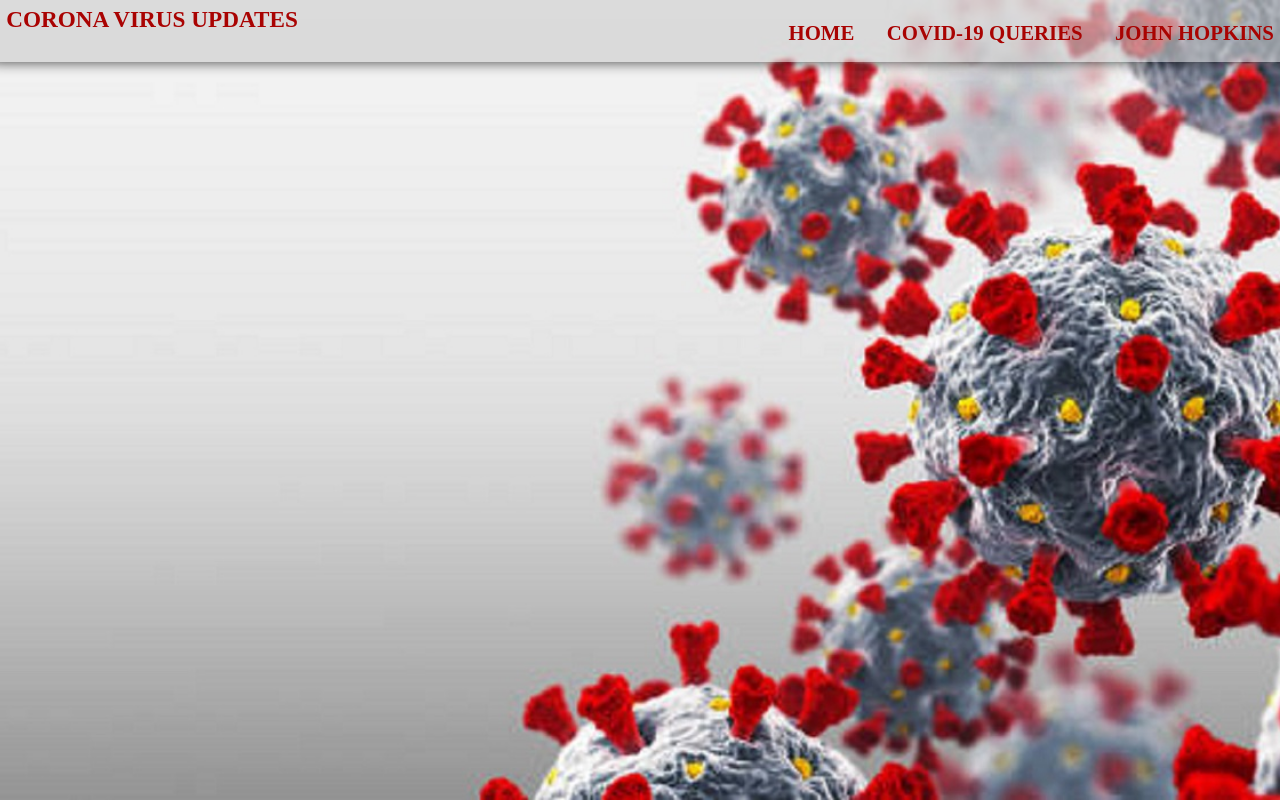
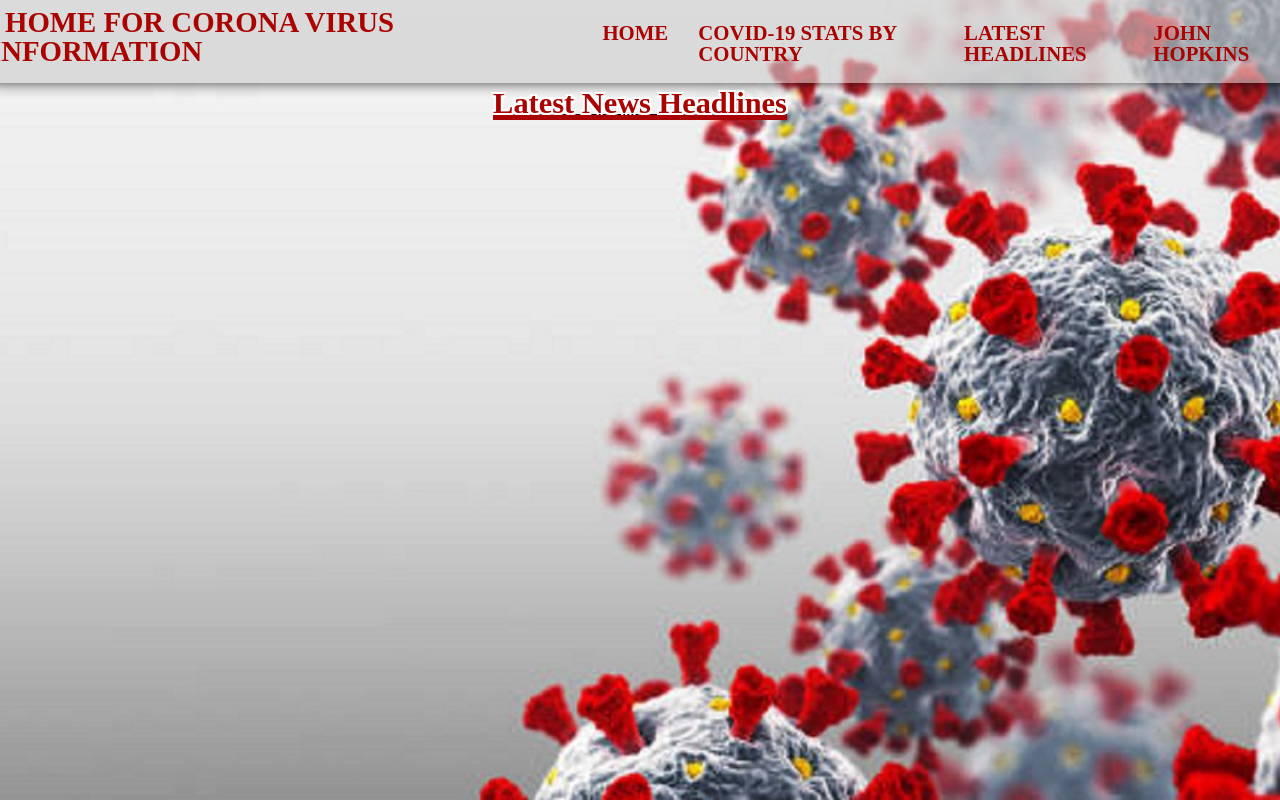
Before and after one commit to alank90/corona-virus, a Vue app: page /Headlines in a window 1280 px wide. Built offline with nearby package versions, Linux system fonts and the light colour scheme; no server answers.

Commit message:
commit. Finished displayResults. Start Headlines component.

```diff
--- a/src/App.vue
+++ b/src/App.vue
@@ -2,11 +2,12 @@
   <div class="app">
     <header class="header">
       <h1 class="logo">
-        <a href="#">Corona Virus Updates</a>
+        <a href="#">Home for Corona Virus Information</a>
       </h1>
 
       <router-link class="router-link" to="/">Home</router-link>
-      <router-link class="router-link" to="/coronavirus">Covid-19 Queries</router-link>
+      <router-link class="router-link" to="/coronavirus">Covid-19 Stats by Country</router-link>
+      <router-link class="router-link" to="/headlines">Latest Headlines</router-link>
       <router-link class="router-link" to="/johnhopkins">John Hopkins</router-link>
     </header>
 
@@ -189,8 +190,10 @@ input,
 select {
   vertical-align: middle;
 }
+/* ================================================= */
+/* ================= End CSS Reset ================= */
+/* ================================================= */
 
-/* ======== End CSS Reset ================= */
 
 #app {
   font-family: Avenir, Helvetica, Arial, sans-serif;
@@ -199,7 +202,9 @@ select {
   text-align: center;
   color: #2c3e50;
 }
-
+h1 a{
+  font-size: 1.8rem;
+}
 /* Navbar Stylings */
 h2,
 h3,
--- a/src/router/index.js
+++ b/src/router/index.js
@@ -5,6 +5,7 @@ import Vue from "vue";
 import VueRouter from "vue-router";
 import Home from "../views/Home.vue";
 import Coronavirus from "../views/Coronavirus.vue";
+import Headlines from "../views/Headlines.vue";
 
 Vue.use(VueRouter);
 
@@ -20,12 +21,17 @@ const routes = [
     component: Coronavirus,
   },
   {
+    path: "/Headlines",
+    name: "Headlines",
+    component: Headlines,
+  },
+  {
     path: "/about",
     name: "About",
     // route level code-splitting
     // this generates a separate chunk (about.[hash].js) for this route
     // which is lazy-loaded when the route is visited.
-    component: function () {
+    component: function() {
       return import(/* webpackChunkName: "about" */ "../views/About.vue");
     },
   },
--- /dev/null
+++ b/src/views/Headlines.vue
@@ -0,0 +1,47 @@
+<template>
+  <h1>
+    <span class="text-shadow underline">Latest News Headlines</span>
+  </h1>
+</template>
+
+<script>
+export default {
+  name: "Headlines",
+  created: function retrieveHeadlines() {
+    let today = new Date();
+    today.setHours(today.getHours() - 4);
+    today = today.toISOString().substring(0, 10);
+
+    const url = `http://newsapi.org/v2/everything?q=coronavirus&from=${today}&sortBy=popularity&apiKey=b7fb08c9f94f4898ae24c81664e9ae7c`;
+    // Just a little way of implementing fetch()
+    const req = new Request(url);
+    fetch(req)
+      .then(response => {
+        return response.json();
+      })
+      .then(data => {
+        console.log(data);
+      });
+  }
+};
+</script>
+
+<style scoped>
+h1 {
+  font-size: 1.9rem;
+
+  text-align: center;
+  color: #a90302;
+  margin: 5px 15px;
+}
+
+.text-shadow {
+  text-shadow: -2px -2px white, -2px 2px white, 2px -2px white, 2px 2px white;
+}
+
+.underline {
+  background-size: 1px 1em;
+  box-shadow: inset 0 -0.175em #a90302, inset 0 -0.2em #000;
+  display: inline;
+}
+</style>
--- a/src/views/Home.vue
+++ b/src/views/Home.vue
@@ -16,23 +16,34 @@ import slideShow from "../components/SlideShow.vue";
 export default {
   name: "Home",
   components: {
-    slideShow,
+    slideShow
   },
   data: function() {
     return {
-      totalWorldWideVirusStats: {},
+      totalWorldWideVirusStats: {}
     };
   },
   created: function retrieveWorldWideTotals() {
     fetch(`https://api.covid19api.com/world/total`)
-      .then((response) => {
+      .then(response => {
         return response.json();
       })
-      .then((data) => {
-        console.log(data);
+      .then(data => {
         this.totalWorldWideVirusStats = data;
+
+        if (typeof Intl === "undefined" || !Intl.NumberFormat) {
+          console.log("This browser doesn't support Intl.NumberFormat");
+        } else {
+          const nf = Intl.NumberFormat();
+          this.totalWorldWideVirusStats.TotalConfirmed = nf.format(
+            this.totalWorldWideVirusStats.TotalConfirmed
+          );
+          this.totalWorldWideVirusStats.TotalDeaths = nf.format(
+            this.totalWorldWideVirusStats.TotalDeaths
+          );
+        }
       });
-  },
+  }
 };
 </script>
 
@@ -64,8 +75,9 @@ ul {
   justify-content: space-around;
   max-width: 40%;
   margin: 5px 25px;
+  padding: 5px 15px;
   list-style-type: none;
-  background-color: rgba(248, 240, 240, 0.698);
+  background-color: rgba(255, 255, 255, 1);
 }
 
 li {
```
